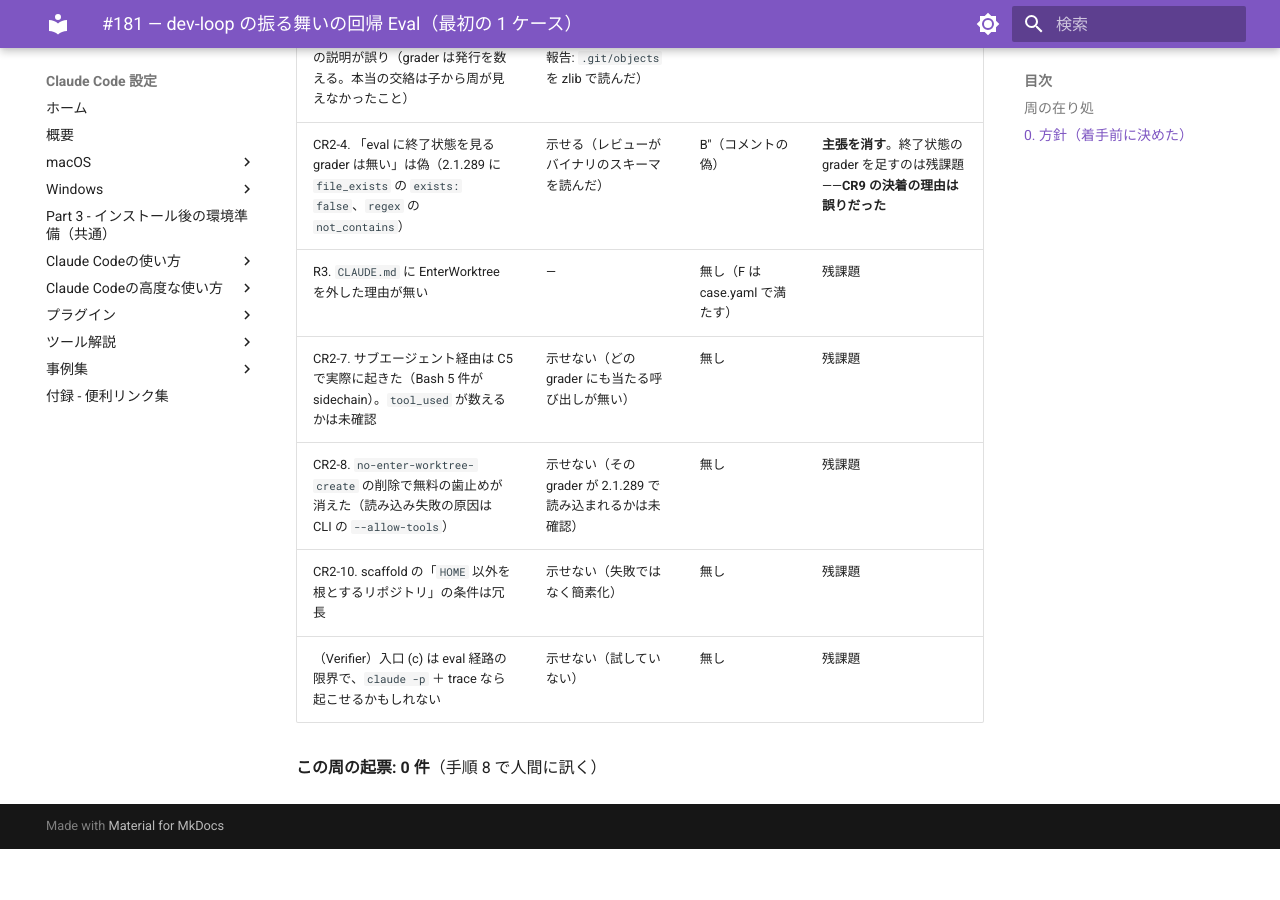
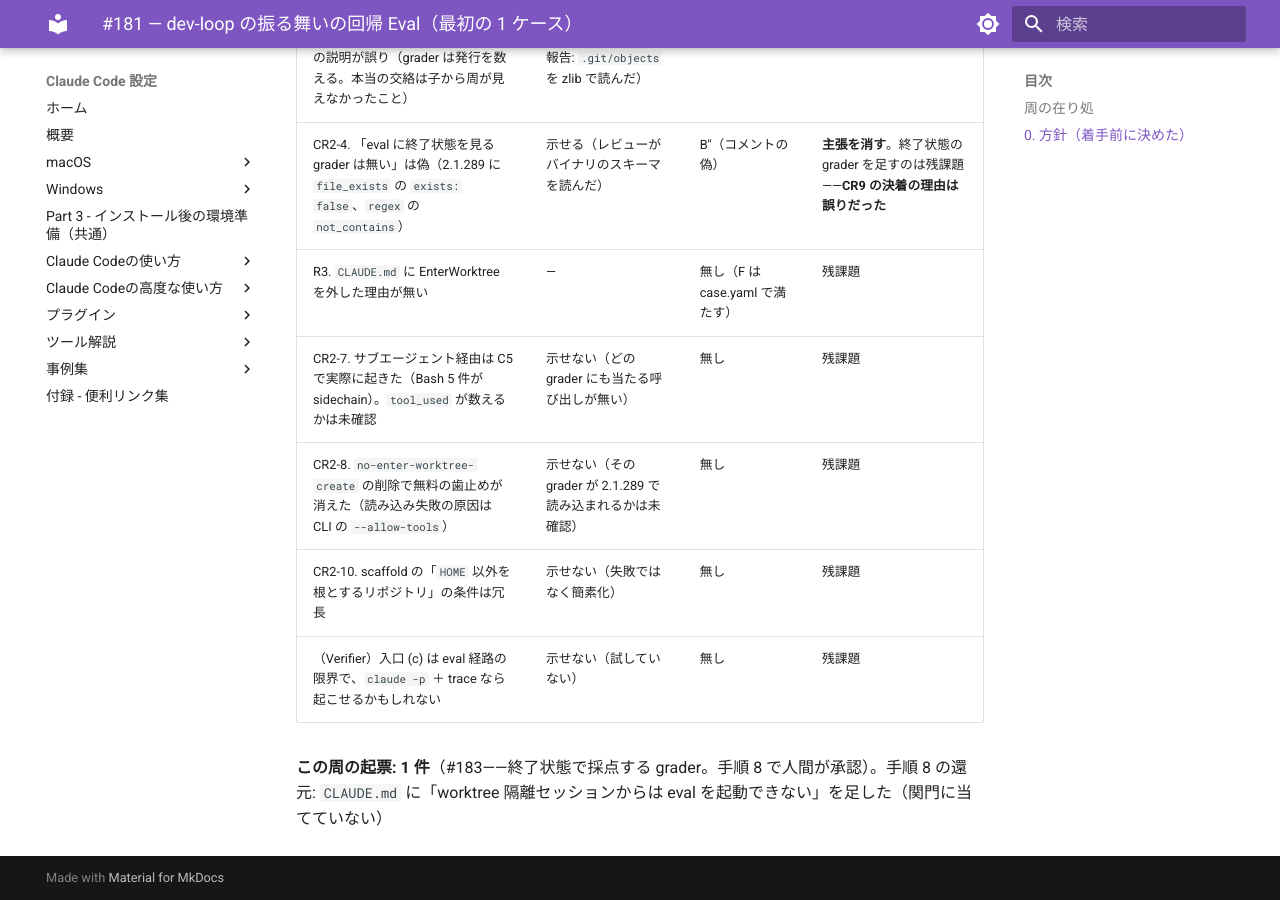
Before and after one commit to hdknr/claude-code-setup, an MkDocs documentation site: the page built from docs/plans/issue-181.md, in a window 1280 px wide and 900 px high, scrolled down 8978 px. Built offline with MkDocs 1.6.1 and Material for MkDocs 9.7.7, drawn with Linux system fonts in a browser that asks for light colours; before the commit the page ends 9827 px from its top, so only the background shows below that.

Commit message:
docs: worktree 隔離セッションからは eval を起動できないことを書く (#181)
Co-Authored-By: Claude Opus 5.5 <noreply@anthropic.com>

```diff
--- a/docs/plans/issue-181.md
+++ b/docs/plans/issue-181.md
@@ -235,4 +235,4 @@ eval が `plugins/dev-loop/evals/results/` に結果を書くので、`evals/.gi
 | CR2-10. scaffold の「`HOME` 以外を根とするリポジトリ」の条件は冗長 | 示せない（失敗ではなく簡素化） | 無し | 残課題 |
 | （Verifier）入口 (c) は eval 経路の限界で、`claude -p` ＋ trace なら起こせるかもしれない | 示せない（試していない） | 無し | 残課題 |
 
-**この周の起票: 0 件**（手順 8 で人間に訊く）
+**この周の起票: 1 件**（#183——終了状態で採点する grader。手順 8 で人間が承認）。手順 8 の還元: `CLAUDE.md` に「worktree 隔離セッションからは eval を起動できない」を足した（関門に当てていない）
```
Also changed, not shown: CLAUDE.md (+4 -0 lines).
